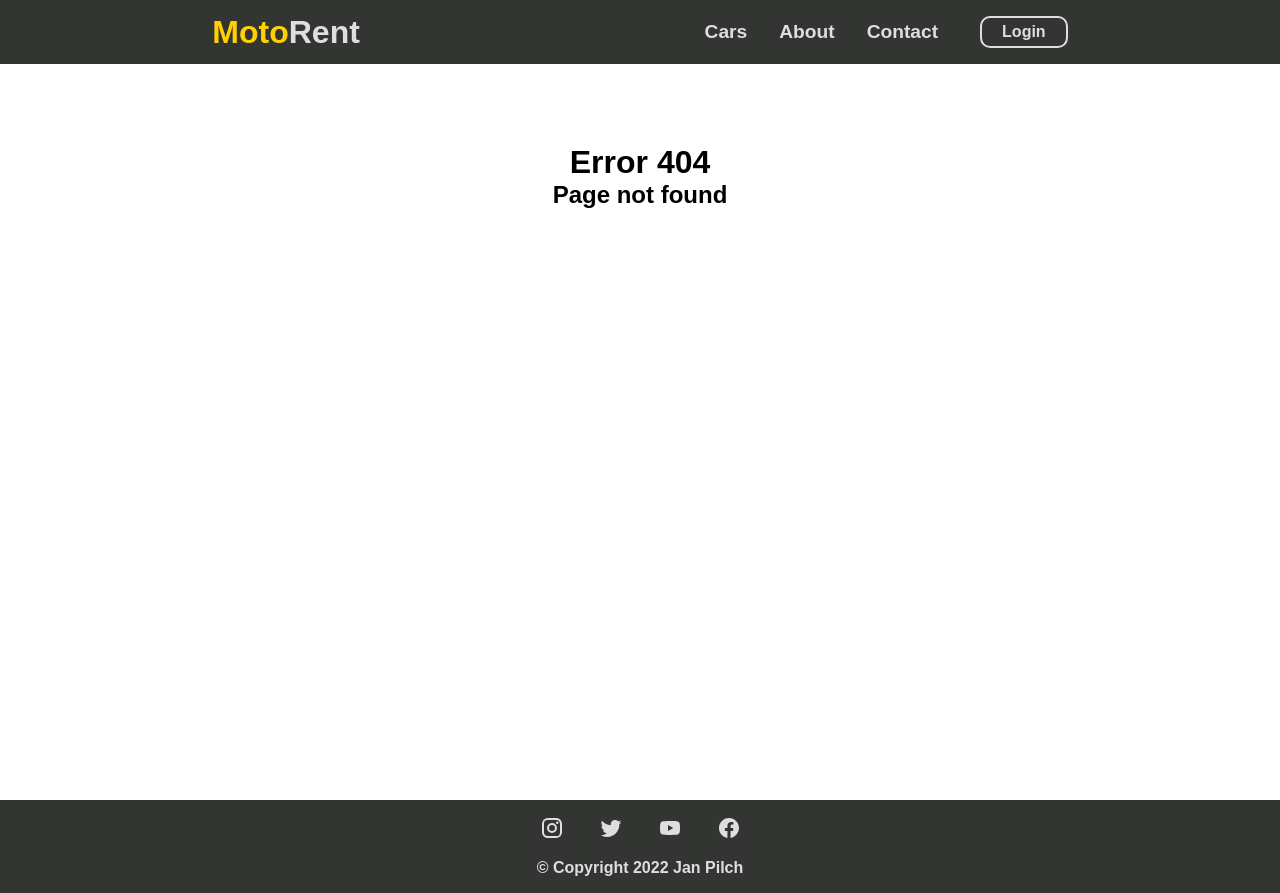
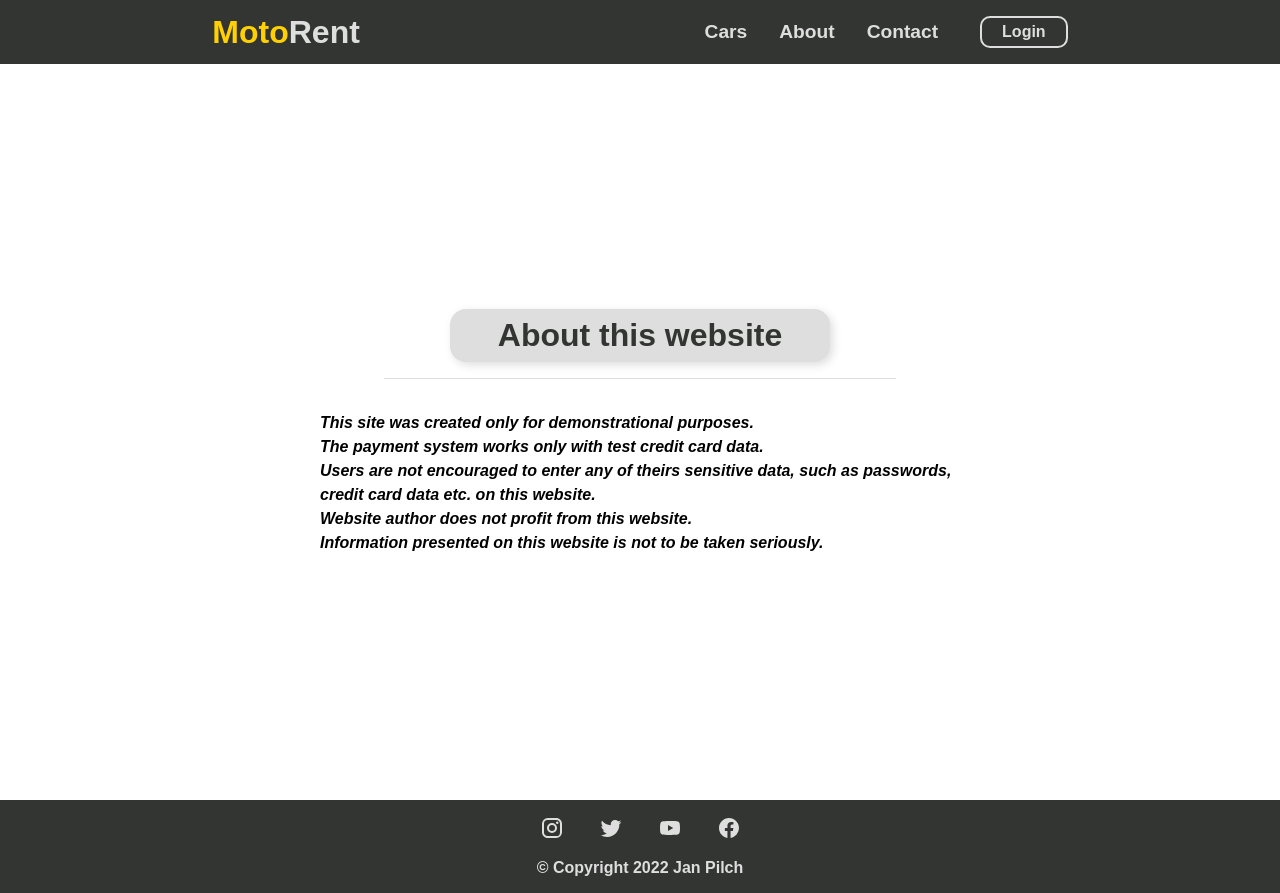
Before and after one commit to jpilch/car-rental, a React (Create React App) app in the folder client/: page /about in a window 1280 px wide. Before the commit this address had no page. Built offline with nearby package versions, Linux system fonts and the light colour scheme.

Commit message:
add about section and deploy

```diff
--- a/client/src/App.js
+++ b/client/src/App.js
@@ -10,6 +10,7 @@ import AgreementList from "./pages/AgreementList";
 import CarListing from "./pages/CarListing";
 import CarDetails from "./pages/CarDetails";
 import Contact from "./pages/Contact";
+import About from './pages/About';
 import NotFound from './pages/NotFound';
 
 const App = () => {
@@ -27,6 +28,7 @@ const App = () => {
 					<Route path='/cars' element={<CarListing />}/>
 					<Route path='/cars/:id/' element={<CarDetails />}/>
 					<Route path='/contact' element={<Contact />}/>
+					<Route path='/about' element={<About />}/>
 					<Route path='*' element={<NotFound />} />
 				</Routes>
 				<Footer/>
--- /dev/null
+++ b/client/src/css/About.css
@@ -0,0 +1,16 @@
+main#about {
+    width: 100%;
+    min-height: 92vh;
+    display: flex;
+    flex-direction: column;
+    justify-content: center;
+    align-items: center;
+    gap: 2rem;
+}
+
+main#about div.site-disclaimer {
+    width: 50%;
+    font-style: italic;
+    font-weight: bold;
+    line-height: 1.5rem;
+}
--- /dev/null
+++ b/client/src/pages/About.jsx
@@ -0,0 +1,21 @@
+import Heading from "../components/Heading"
+import '../css/About.css'
+const About = () => {
+    return (
+        <main id="about">
+            <Heading
+                text={"About this website"}
+                underline={true}
+            />
+            <div className="site-disclaimer">
+                <p>This site was created only for demonstrational purposes.</p>
+                <p>The payment system works only with test credit card data.</p>
+                <p>Users are not encouraged to enter any of theirs sensitive data, such as passwords, credit card data etc. on this website.</p>
+                <p>Website author does not profit from this website.</p>
+                <p>Information presented on this website is not to be taken seriously.</p>
+            </div>
+        </main>
+    )
+}
+
+export default About
```
Also changed, not shown: 22 other files (tests, documents, lock files or other folders).
